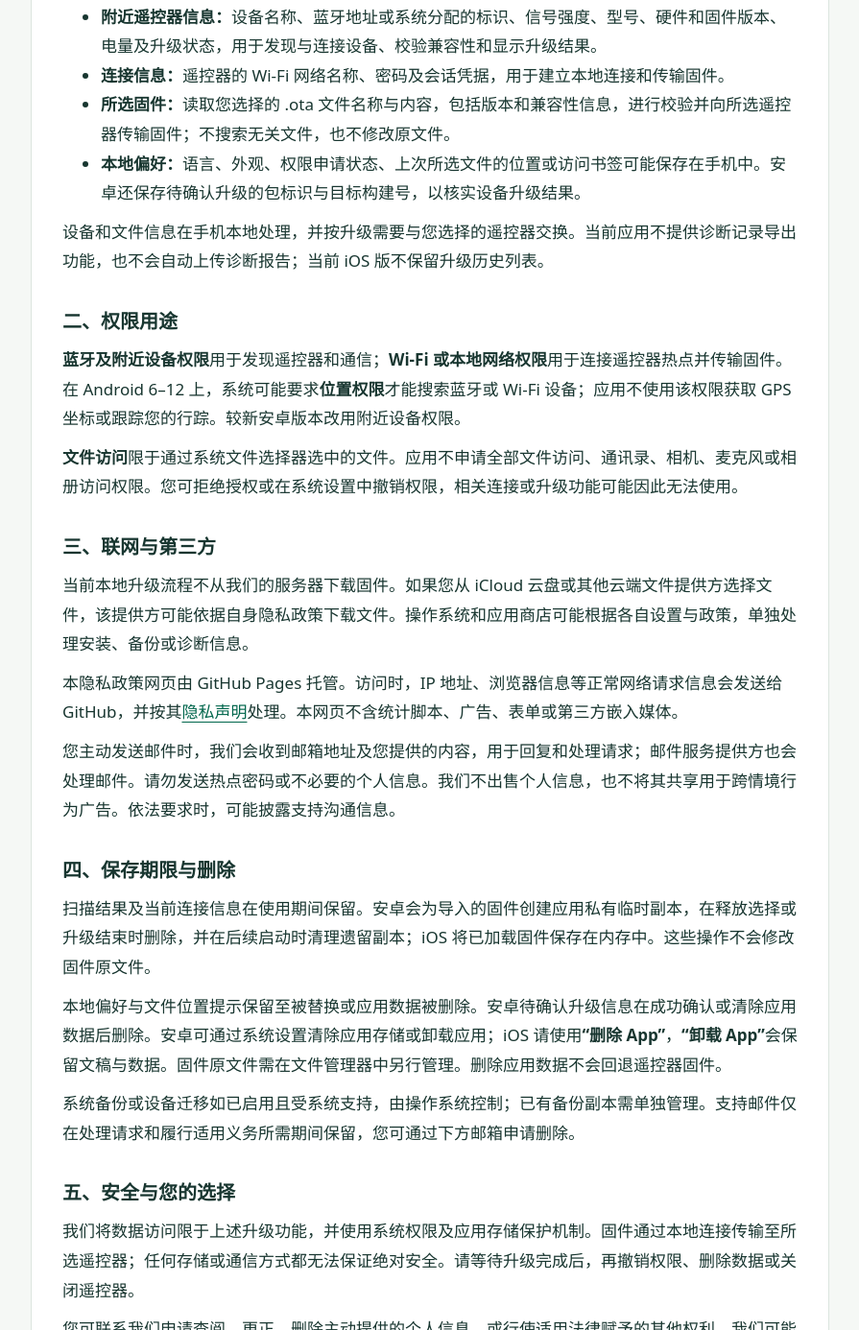
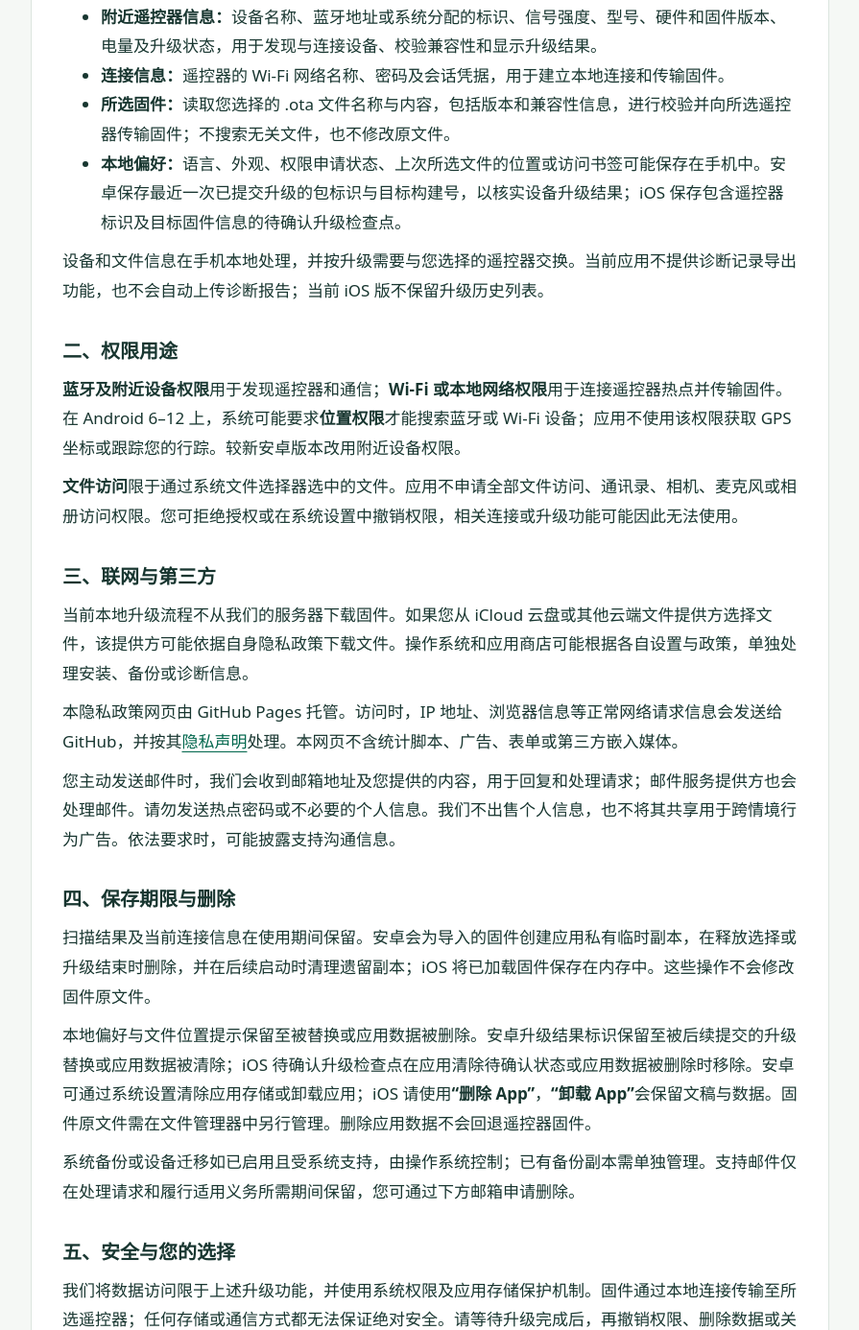
Before and after one commit to ouwenpro/remote-ota-privacy, a plain HTML site: page index.html in a window 1280 px wide. Shown: the part 3859-5245 px from the top of the page at 96% size, without its empty margins (192-1087 px from the left). Drawn offline with Linux system fonts and the light colour scheme.

Commit message:
Clarify local update checkpoint retention in Chinese

```diff
--- a/index.html
+++ b/index.html
@@ -61,7 +61,7 @@
       <li><strong>附近遥控器信息：</strong>设备名称、蓝牙地址或系统分配的标识、信号强度、型号、硬件和固件版本、电量及升级状态，用于发现与连接设备、校验兼容性和显示升级结果。</li>
       <li><strong>连接信息：</strong>遥控器的 Wi-Fi 网络名称、密码及会话凭据，用于建立本地连接和传输固件。</li>
       <li><strong>所选固件：</strong>读取您选择的 .ota 文件名称与内容，包括版本和兼容性信息，进行校验并向所选遥控器传输固件；不搜索无关文件，也不修改原文件。</li>
-      <li><strong>本地偏好：</strong>语言、外观、权限申请状态、上次所选文件的位置或访问书签可能保存在手机中。安卓还保存待确认升级的包标识与目标构建号，以核实设备升级结果。</li>
+      <li><strong>本地偏好：</strong>语言、外观、权限申请状态、上次所选文件的位置或访问书签可能保存在手机中。安卓保存最近一次已提交升级的包标识与目标构建号，以核实设备升级结果；iOS 保存包含遥控器标识及目标固件信息的待确认升级检查点。</li>
     </ul>
     <p>设备和文件信息在手机本地处理，并按升级需要与您选择的遥控器交换。当前应用不提供诊断记录导出功能，也不会自动上传诊断报告；当前 iOS 版不保留升级历史列表。</p>
     <h3>二、权限用途</h3>
@@ -73,7 +73,7 @@
     <p>您主动发送邮件时，我们会收到邮箱地址及您提供的内容，用于回复和处理请求；邮件服务提供方也会处理邮件。请勿发送热点密码或不必要的个人信息。我们不出售个人信息，也不将其共享用于跨情境行为广告。依法要求时，可能披露支持沟通信息。</p>
     <h3>四、保存期限与删除</h3>
     <p>扫描结果及当前连接信息在使用期间保留。安卓会为导入的固件创建应用私有临时副本，在释放选择或升级结束时删除，并在后续启动时清理遗留副本；iOS 将已加载固件保存在内存中。这些操作不会修改固件原文件。</p>
-    <p>本地偏好与文件位置提示保留至被替换或应用数据被删除。安卓待确认升级信息在成功确认或清除应用数据后删除。安卓可通过系统设置清除应用存储或卸载应用；iOS 请使用<strong>“删除 App”</strong>，<strong>“卸载 App”</strong>会保留文稿与数据。固件原文件需在文件管理器中另行管理。删除应用数据不会回退遥控器固件。</p>
+    <p>本地偏好与文件位置提示保留至被替换或应用数据被删除。安卓升级结果标识保留至被后续提交的升级替换或应用数据被清除；iOS 待确认升级检查点在应用清除待确认状态或应用数据被删除时移除。安卓可通过系统设置清除应用存储或卸载应用；iOS 请使用<strong>“删除 App”</strong>，<strong>“卸载 App”</strong>会保留文稿与数据。固件原文件需在文件管理器中另行管理。删除应用数据不会回退遥控器固件。</p>
     <p>系统备份或设备迁移如已启用且受系统支持，由操作系统控制；已有备份副本需单独管理。支持邮件仅在处理请求和履行适用义务所需期间保留，您可通过下方邮箱申请删除。</p>
     <h3>五、安全与您的选择</h3>
     <p>我们将数据访问限于上述升级功能，并使用系统权限及应用存储保护机制。固件通过本地连接传输至所选遥控器；任何存储或通信方式都无法保证绝对安全。请等待升级完成后，再撤销权限、删除数据或关闭遥控器。</p>
```
